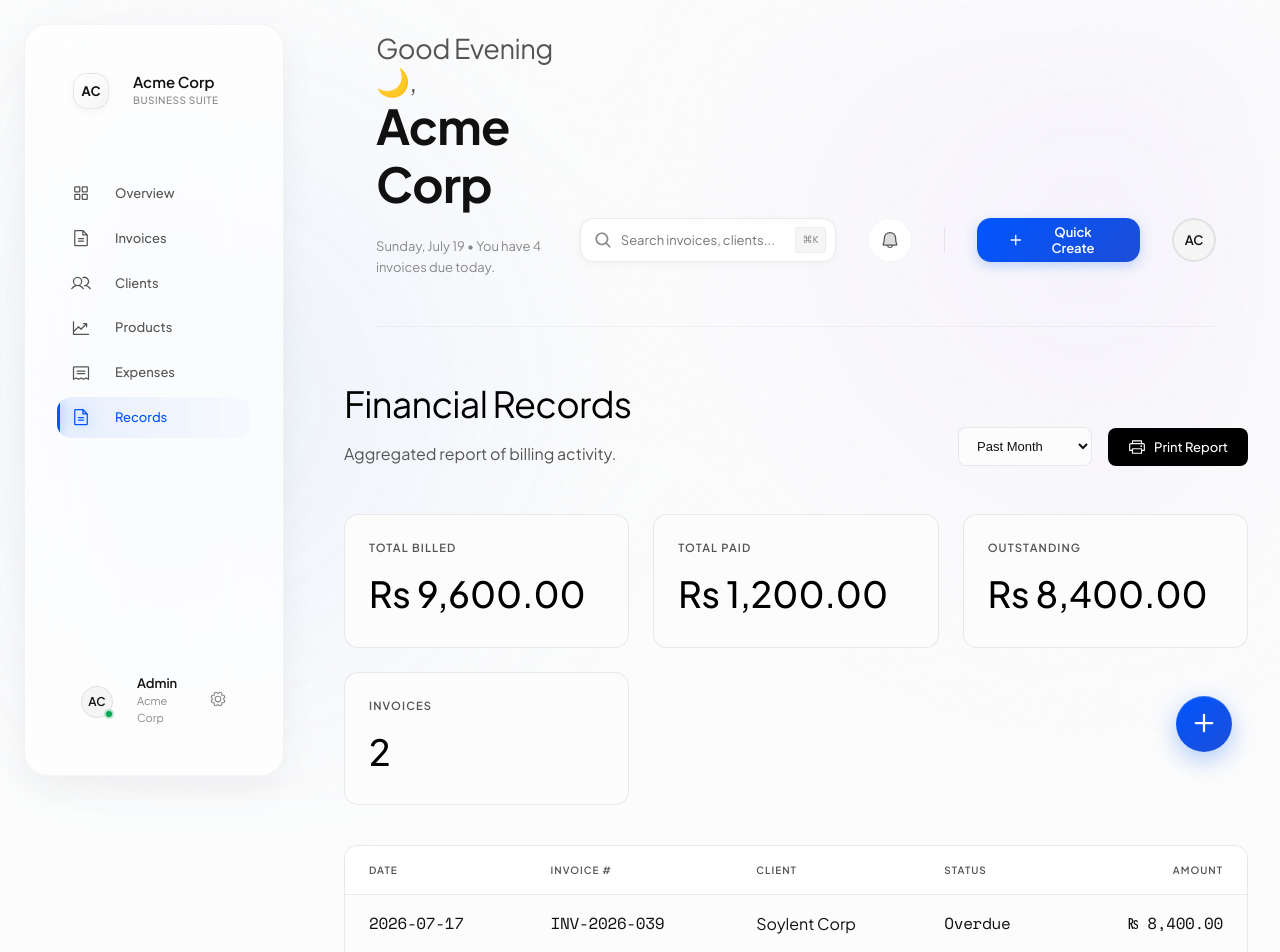
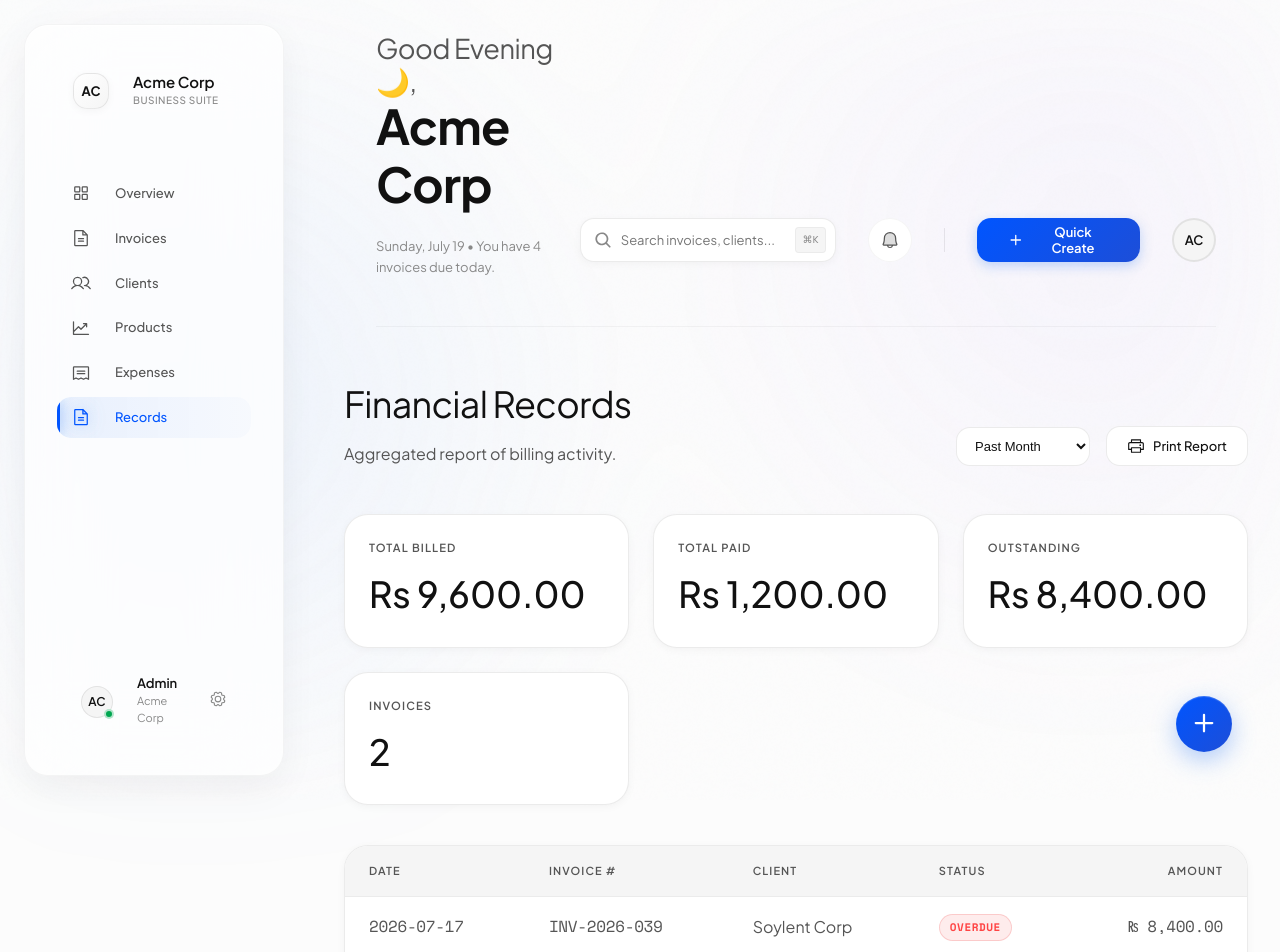
Before and after one commit to aka-ibaad/billing-app, a Next.js app: page /records in a window 1280 px wide. Shown: the top 952 px of the page. Built offline with nearby package versions, Linux system fonts and the light colour scheme.

Commit message:
fix: Apply Dark Mode typography, backgrounds, and badges to Financial Records

```diff
--- a/src/app/records/page.module.css
+++ b/src/app/records/page.module.css
@@ -15,7 +15,12 @@
   font-size: var(--text-3xl);
   font-weight: 300;
   letter-spacing: -0.02em;
-  color: var(--color-pure-black);
+  color: var(--color-text-primary);
+}
+
+.subtitle {
+  color: var(--color-text-secondary);
+  margin-top: var(--space-1);
 }
 
 .controls {
@@ -27,8 +32,8 @@
 .input {
   padding: 10px 14px;
   border: 1px solid var(--color-border);
-  border-radius: var(--radius-sm);
-  background: var(--color-bg-primary);
+  border-radius: var(--radius-md);
+  background: var(--color-bg-secondary);
   font-size: var(--text-sm);
   color: var(--color-text-primary);
   transition: all 0.2s var(--ease-custom);
@@ -36,17 +41,17 @@
 }
 
 .input:focus {
-  border-color: var(--color-pure-black);
+  border-color: var(--color-accent);
 }
 
 .primaryButton {
   display: flex;
   align-items: center;
   gap: 8px;
-  background-color: var(--color-pure-black);
-  color: white;
-  border: none;
-  border-radius: var(--radius-sm);
+  background-color: var(--color-bg-secondary);
+  color: var(--color-text-primary);
+  border: 1px solid var(--color-border);
+  border-radius: var(--radius-md);
   padding: 10px 20px;
   font-size: var(--text-sm);
   font-weight: 500;
@@ -56,6 +61,8 @@
 
 .primaryButton:hover {
   background-color: var(--color-accent);
+  color: var(--color-crisp-white);
+  border-color: var(--color-accent);
 }
 
 .summaryCards {
@@ -66,13 +73,23 @@
 }
 
 .card {
-  background: var(--color-bg-primary);
+  background: var(--color-bg-secondary);
   border: 1px solid var(--color-border);
-  border-radius: var(--radius-md);
+  border-radius: var(--radius-xl);
   padding: 24px;
   display: flex;
   flex-direction: column;
   gap: 8px;
+  box-shadow: var(--shadow-sm);
+  backdrop-filter: blur(20px);
+  -webkit-backdrop-filter: blur(20px);
+  transition: all 0.3s var(--ease-custom);
+}
+
+.card:hover {
+  transform: translateY(-2px);
+  box-shadow: var(--shadow-md), 0 0 16px rgba(59, 130, 246, 0.1);
+  border-color: var(--color-border-strong);
 }
 
 .cardLabel {
@@ -86,14 +103,15 @@
 .cardValue {
   font-size: var(--text-3xl);
   font-weight: 500;
-  color: var(--color-pure-black);
+  color: var(--color-text-primary);
 }
 
 .tableWrapper {
-  background: var(--color-bg-primary);
+  background: var(--color-bg-secondary);
   border: 1px solid var(--color-border);
-  border-radius: var(--radius-md);
+  border-radius: var(--radius-xl);
   overflow-x: auto;
+  box-shadow: var(--shadow-sm);
 }
 
 .table {
@@ -108,20 +126,22 @@
 }
 
 .table th {
-  font-size: 10px;
+  font-size: 11px;
   font-weight: 600;
   text-transform: uppercase;
   letter-spacing: 0.1em;
   color: var(--color-text-secondary);
-  background: var(--color-bg-secondary);
+  background: var(--color-bg-tertiary);
 }
 
 .tableRow {
   transition: background-color 0.2s;
+  color: var(--color-text-secondary);
 }
 
 .tableRow:hover {
-  background-color: var(--color-bg-secondary);
+  background-color: var(--color-bg-tertiary);
+  color: var(--color-text-primary);
 }
 
 .textRight {
@@ -129,10 +149,87 @@
 }
 
 .emptyState {
+  display: flex;
+  flex-direction: column;
+  align-items: center;
+  justify-content: center;
+  padding: 64px 24px;
   text-align: center;
-  padding: 48px;
+}
+
+.emptyIconWrapper {
+  width: 80px;
+  height: 80px;
+  border-radius: 40px;
+  background: var(--color-bg-tertiary);
+  display: flex;
+  align-items: center;
+  justify-content: center;
+  color: var(--color-text-muted);
+  margin-bottom: var(--space-4);
+  border: 1px solid var(--color-border);
+}
+
+.emptyStateText {
+  font-size: var(--text-sm);
   color: var(--color-text-secondary);
-  font-style: italic;
+  margin-bottom: var(--space-4);
+}
+
+.emptyStateButton {
+  display: inline-flex;
+  align-items: center;
+  gap: 8px;
+  background: linear-gradient(135deg, var(--color-accent) 0%, #1d4ed8 100%);
+  color: #fff;
+  padding: 10px 20px;
+  border-radius: var(--radius-md);
+  font-weight: 500;
+  font-size: var(--text-sm);
+  transition: all 0.2s var(--ease-custom);
+  box-shadow: 0 4px 12px rgba(59, 130, 246, 0.3);
+}
+
+.emptyStateButton:hover {
+  transform: translateY(-2px);
+  box-shadow: 0 6px 16px rgba(59, 130, 246, 0.4);
+}
+
+.statusBadge {
+  display: inline-flex;
+  align-items: center;
+  padding: 4px 10px;
+  border-radius: var(--radius-full);
+  font-size: 11px;
+  font-weight: 600;
+  text-transform: uppercase;
+  letter-spacing: 0.05em;
+  background: var(--color-bg-tertiary);
+  color: var(--color-text-secondary);
+  border: 1px solid var(--color-border-subtle);
+}
+
+.paid {
+  background: rgba(16, 185, 129, 0.1);
+  color: var(--color-chart-emerald);
+  border-color: rgba(16, 185, 129, 0.2);
+}
+
+.pending {
+  background: rgba(245, 158, 11, 0.1);
+  color: var(--color-chart-amber);
+  border-color: rgba(245, 158, 11, 0.2);
+}
+
+.overdue {
+  background: rgba(239, 68, 68, 0.1);
+  color: var(--color-chart-expense);
+  border-color: rgba(239, 68, 68, 0.2);
+}
+
+.draft {
+  background: var(--color-bg-tertiary);
+  color: var(--color-text-muted);
 }
 
 @media print {
--- a/src/app/records/page.tsx
+++ b/src/app/records/page.tsx
@@ -2,7 +2,8 @@
 
 import React, { useState, useMemo } from 'react';
 import { useAppData } from '@/context/AppDataContext';
-import { Printer } from '@phosphor-icons/react';
+import { Printer, Receipt, Plus } from '@phosphor-icons/react';
+import Link from 'next/link';
 import styles from './page.module.css';
 
 export default function RecordsPage() {
@@ -57,7 +58,7 @@
       <header className={styles.header}>
         <div>
           <h1 className={styles.title}>Financial Records</h1>
-          <p style={{ color: 'var(--color-text-secondary)', marginTop: '8px' }}>
+          <p className={styles.subtitle}>
             Aggregated report of billing activity.
           </p>
         </div>
@@ -113,7 +114,18 @@
           <tbody className="mono-text">
             {filteredInvoices.length === 0 ? (
               <tr>
-                <td colSpan={5} className={styles.emptyState}>No records found for this period.</td>
+                <td colSpan={5}>
+                  <div className={styles.emptyState}>
+                    <div className={styles.emptyIconWrapper}>
+                      <Receipt size={48} weight="duotone" />
+                    </div>
+                    <p className={styles.emptyStateText}>No financial records found for this period.</p>
+                    <Link href="/invoices/new" className={styles.emptyStateButton}>
+                      <Plus size={16} />
+                      Create Your First Invoice
+                    </Link>
+                  </div>
+                </td>
               </tr>
             ) : (
               filteredInvoices.map(inv => {
@@ -123,7 +135,11 @@
                     <td>{inv.issueDate}</td>
                     <td>{inv.number}</td>
                     <td className="sans-text">{client?.name || 'Unknown'}</td>
-                    <td>{inv.status}</td>
+                    <td>
+                      <span className={`${styles.statusBadge} ${styles[inv.status.toLowerCase()] || ''}`}>
+                        {inv.status}
+                      </span>
+                    </td>
                     <td className={styles.textRight}>₨ {inv.calculatedTotal.toLocaleString(undefined, {minimumFractionDigits: 2, maximumFractionDigits: 2})}</td>
                   </tr>
                 );
```
